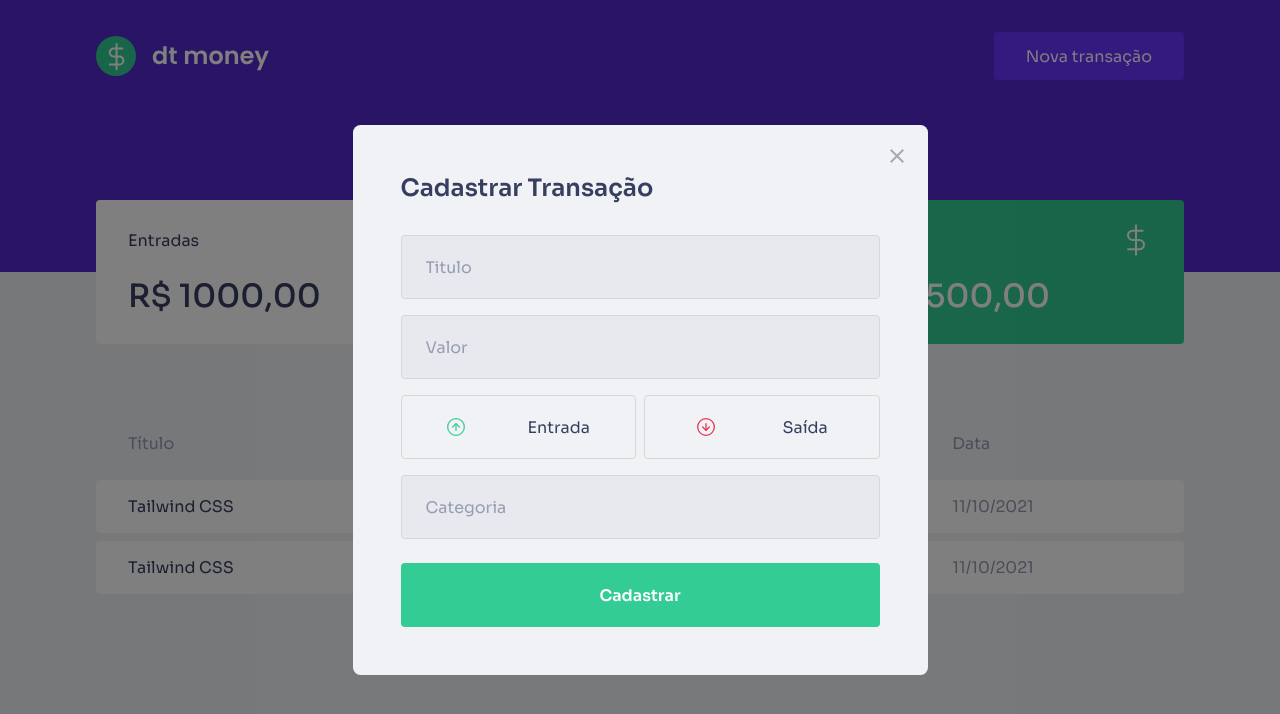
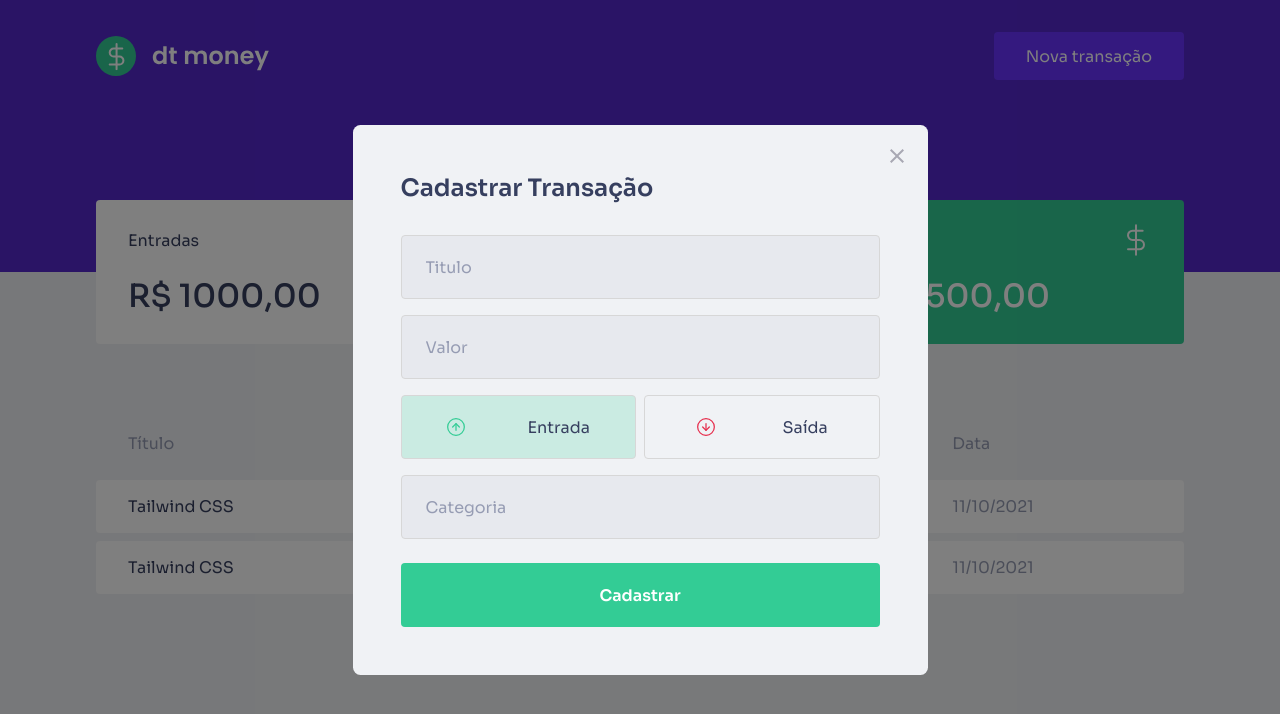
Before and after one commit to mayromyller/dtmoney, a React (Create React App) app: page / in a window 1280 px wide. Both pictures are taken after a click on the button "Nova transação". Shown: the top 714 px of the page. Built offline with nearby package versions, Linux system fonts and the light colour scheme; no server answers; what miragejs would draw is missing.

Commit message:
chore: edit income and deposit buttons

```diff
--- a/src/components/TransactionModal/index.tsx
+++ b/src/components/TransactionModal/index.tsx
@@ -1,3 +1,4 @@
+import { useState } from "react";
 import Modal from "react-modal";
 
 import closeImg from "../../assets/close.svg";
@@ -12,6 +13,8 @@
 }
 
 export function TransactionModal({ isOpen, onRequestClose }: ModalProps) {
+  const [type, setType] = useState("deposit");
+
   return (
     <Modal
       isOpen={isOpen}
@@ -35,15 +38,25 @@
         <input type="number" placeholder="Valor" />
 
         <S.TypeTransactionButton>
-          <button type="button">
+          <S.RadioBox
+            type="button"
+            onClick={() => setType("deposit")}
+            isActive={type === "deposit"}
+            activeColor="green"
+          >
             <img src={incomeImg} alt="Entrada" />
             <span>Entrada</span>
-          </button>
+          </S.RadioBox>
 
-          <button type="button">
+          <S.RadioBox
+            type="button"
+            onClick={() => setType("withdraw")}
+            isActive={type === "withdraw"}
+            activeColor="red"
+          >
             <img src={spentImg} alt="Saída" />
             <span>Saída</span>
-          </button>
+          </S.RadioBox>
         </S.TypeTransactionButton>
 
         <input type="text" placeholder="Categoria" />
--- a/src/components/TransactionModal/style.ts
+++ b/src/components/TransactionModal/style.ts
@@ -1,4 +1,15 @@
 import styled from "styled-components";
+import { transparentize } from "polished";
+
+interface RadioBoxProps {
+  isActive: boolean;
+  activeColor: "green" | "red";
+}
+
+const colors = {
+  green: "#33CC95",
+  red: "#E62E4D",
+};
 
 export const Container = styled.form`
   h2 {
@@ -65,15 +76,19 @@
   grid-template-columns: 1fr 1fr;
   gap: 0.5rem;
   height: 4rem;
+`;
 
-  button {
+export const RadioBox = styled.button<RadioBoxProps>`
   display: flex;
   align-items: center;
   justify-content: space-evenly;
   border: 1.5px solid #d7d7d7;
   border-radius: 0.25rem;
   font-size: 1rem;
-    background: transparent;
+  background: ${(props) =>
+    props.isActive
+      ? transparentize(0.8, colors[props.activeColor])
+      : "transparent"};
 
   img {
     width: 20px;
@@ -86,5 +101,4 @@
     font-size: 1rem;
     color: var(--text-title);
   }
-  }
 `;
```
Lines whose indentation alone changed are shown as unchanged.
